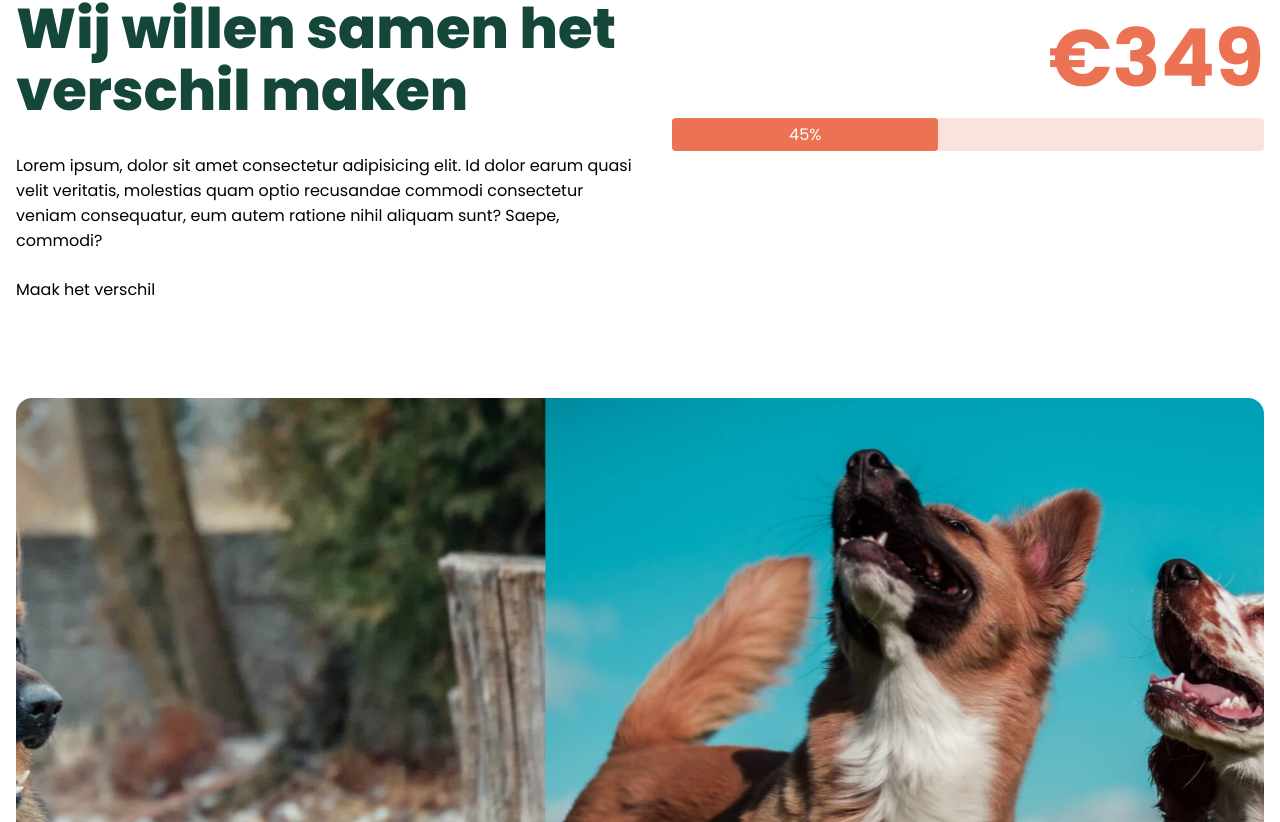
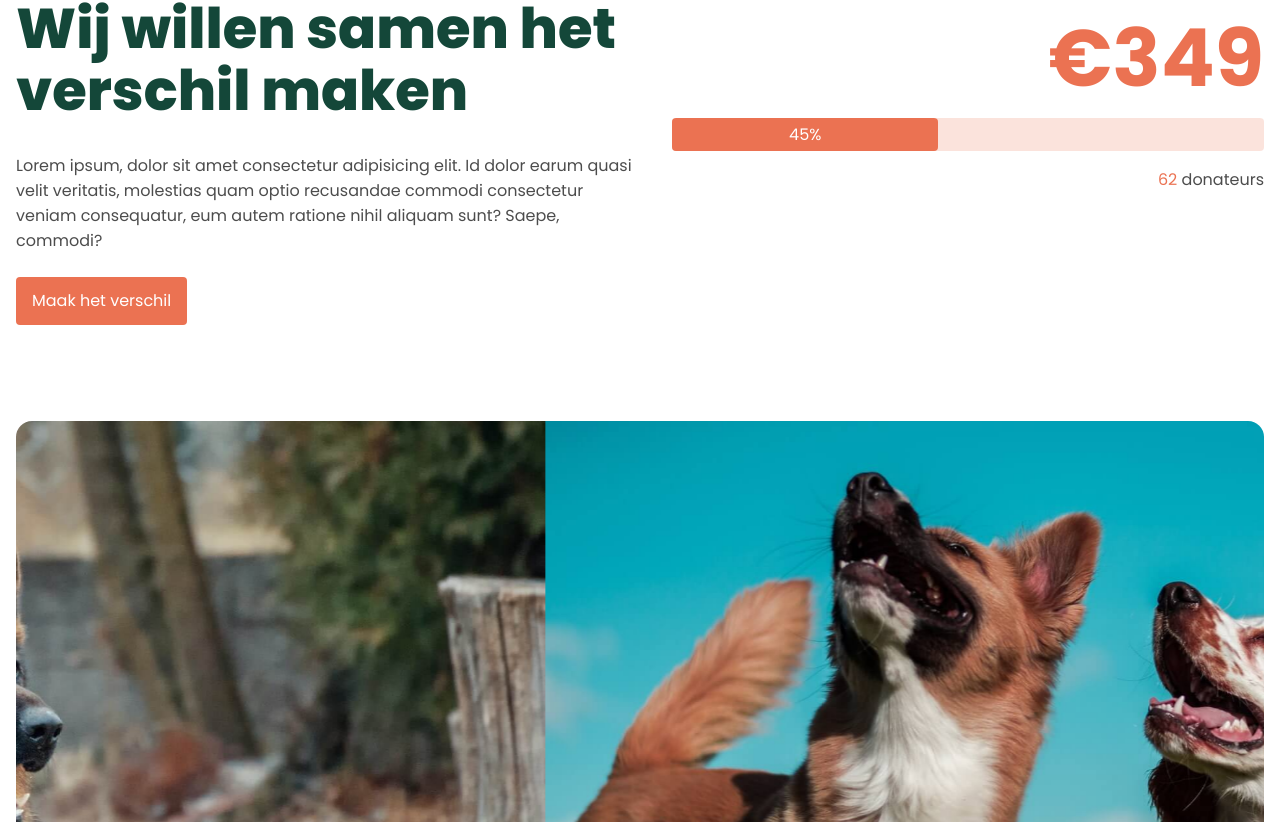
Before and after one commit to Markiesch/Artemis, a Vue app: page / in a window 1280 px wide. Shown: the part 898-1720 px from the top of the page. Built offline with nearby package versions, Linux system fonts and the light colour scheme.

Commit message:
Added donate counter

```diff
--- a/src/views/Home.vue
+++ b/src/views/Home.vue
@@ -21,10 +21,11 @@
       <router-link :to="{ name: 'Home' }" @click="donateCounter += 5">Maak het verschil</router-link>
     </article>
     <article class="donate--stats">
-      <p>&euro;349</p>
+      <h3>&euro;349</h3>
       <div class="goal--container">
         <div class="current--container" :style="`width:${donateCounter}%`">{{ donateCounter }}%</div>
       </div>
+      <p><span>62</span> donateurs</p>
     </article>
   </section>
 
@@ -55,7 +56,7 @@
 
   <section class="about--section column--container">
     <article>
-      <h2>Over ons</h2>
+      <h2 class="section--title">Over ons</h2>
       <p>
         Artemis dierenopvang is een opvang waar in principe ieder dier in nood welkom is. Onze organisatie richt zich voornamelijk op huisdieren en wij zijn in regio Den Bosch de opvang met de meeste
         huisdieren. Wij werken vanuit de gedachte dat ieder dier die hulp nodig heeft geholpen moet worden ongeacht waar het dier geboren is, een ziekte of handicap heeft of dat de eigenaar wel of
@@ -146,6 +147,16 @@ function sendMail() {
 
   p {
     margin: 2rem 0 1.5rem 0;
+    color: $text-color;
+  }
+
+  a {
+    padding: 1rem;
+    line-height: 1;
+    background-color: $primary-color;
+    color: white;
+    display: inline-block;
+    border-radius: 0.25rem;
   }
 }
 
@@ -170,14 +181,22 @@ function sendMail() {
     border-radius: inherit;
     color: white;
     text-align: center;
-
     transition: width 600ms cubic-bezier(0.175, 0.885, 0.32, 1.275);
   }
 
-  p {
+  h3 {
     color: $primary-color;
     font-size: 5rem;
     font-weight: 700;
+  }
+
+  p {
+    margin-top: 1rem;
+    color: $text-color;
+
+    span {
+      color: $primary-color;
+    }
   }
 }
 
@@ -234,11 +253,16 @@ function sendMail() {
 }
 
 .about--section {
-  padding: 5rem 2rem;
+  padding-top: 5rem;
 
   p {
     padding-top: 1rem;
     line-height: 1.6;
+    color: $text-color;
+  }
+
+  h2 {
+    color: $secondary-color;
   }
 }
 </style>
```
